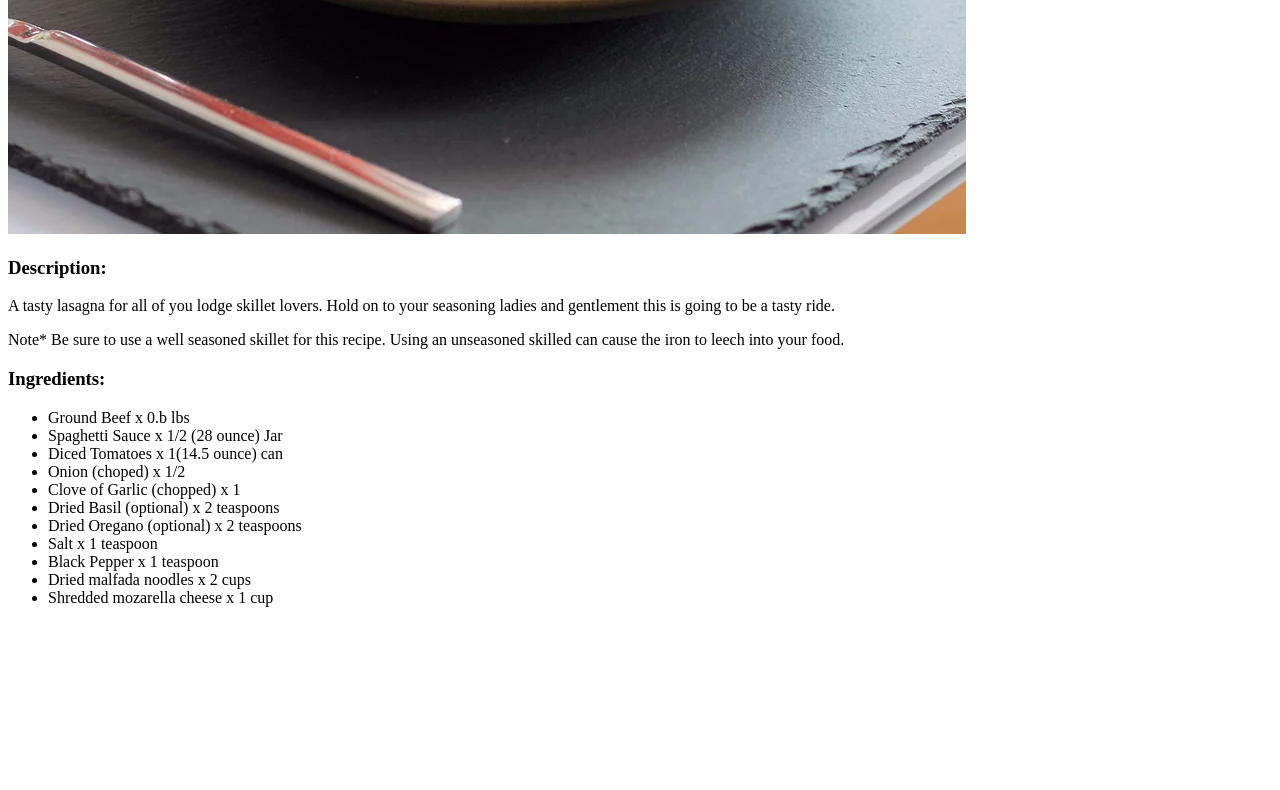
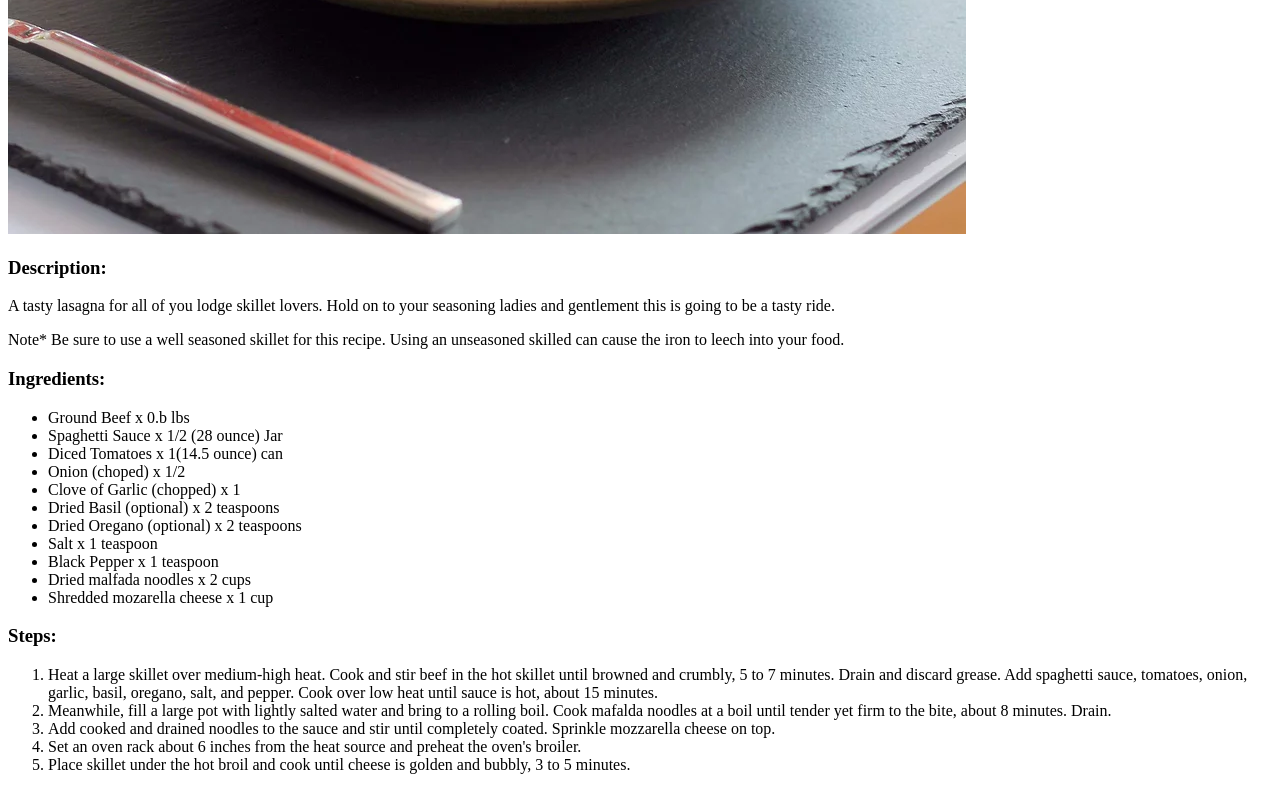
Before and after one commit to LuisEJaar/odin-recipes, a plain HTML site: page recipes/lasagna.html in a window 1280 px wide. Shown: the part 804-1594 px from the top of the page. Before the commit the page ends 1427 px from the top, so only its background shows below. Drawn offline with Linux system fonts and the light colour scheme.

Commit message:
Added recipe steps to lasagna.html

```diff
--- a/recipes/lasagna.html
+++ b/recipes/lasagna.html
@@ -36,5 +36,15 @@
         <li>Shredded mozarella cheese x 1 cup</li>
     </ul>
 
+    <h3>Steps:</h3>
+
+    <ol>
+        <li>Heat a large skillet over medium-high heat. Cook and stir beef in the hot skillet until browned and crumbly, 5 to 7 minutes. Drain and discard grease. Add spaghetti sauce, tomatoes, onion, garlic, basil, oregano, salt, and pepper. Cook over low heat until sauce is hot, about 15 minutes.</li>
+        <li>Meanwhile, fill a large pot with lightly salted water and bring to a rolling boil. Cook mafalda noodles at a boil until tender yet firm to the bite, about 8 minutes. Drain.</li>
+        <li>Add cooked and drained noodles to the sauce and stir until completely coated. Sprinkle mozzarella cheese on top.</li>
+        <li>Set an oven rack about 6 inches from the heat source and preheat the oven's broiler.</li>
+        <li>Place skillet under the hot broil and cook until cheese is golden and bubbly, 3 to 5 minutes.</li>
+    </ol>
+
 </body>
 </html>
```
